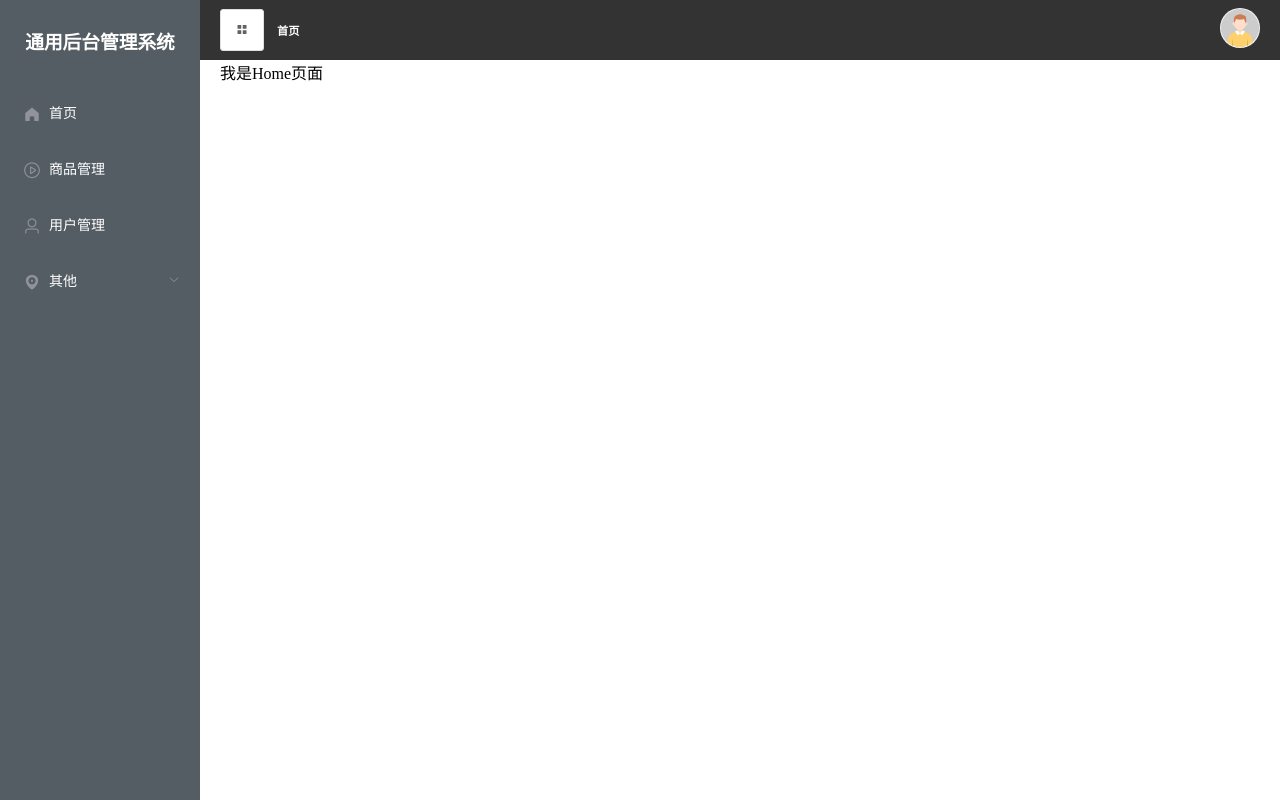
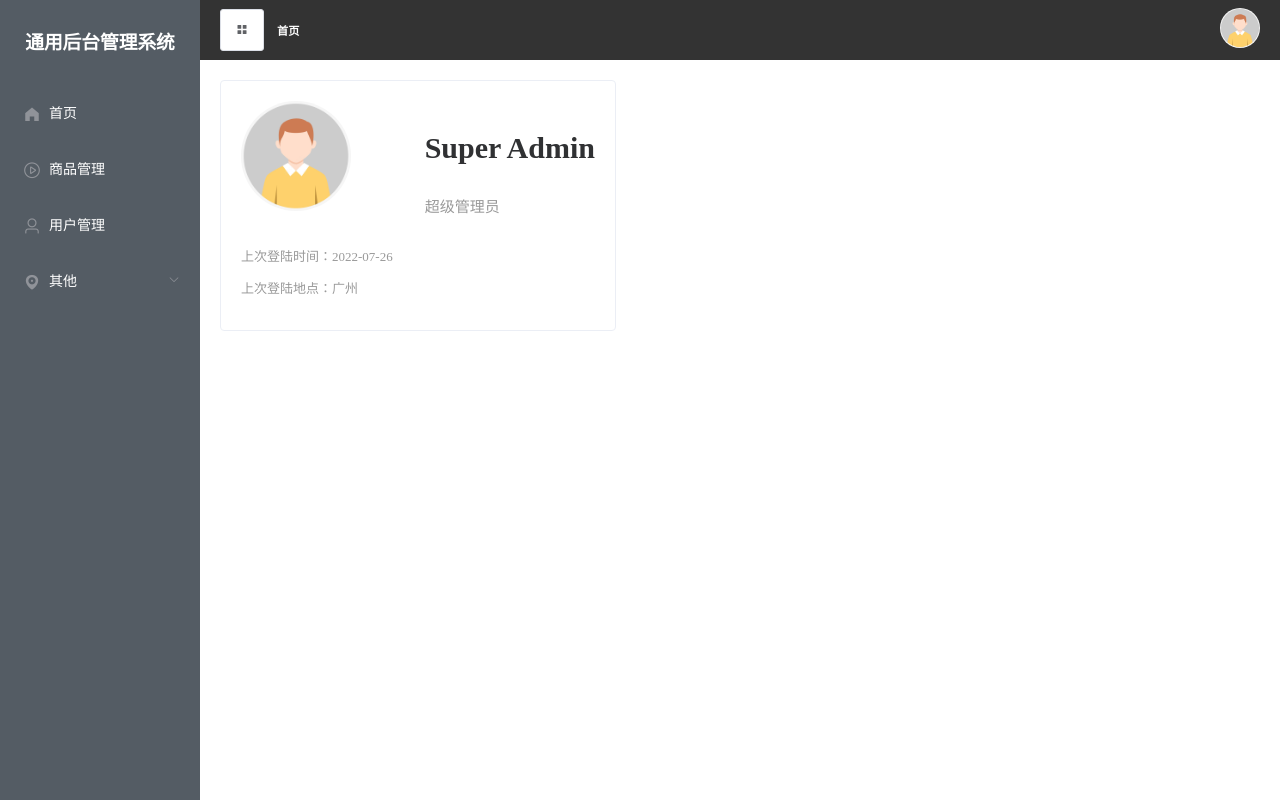
Before and after one commit to Patricia8447/Universal_Backend_Management_System, a Vue app: page /home in a window 1280 px wide. Built offline with nearby package versions, Linux system fonts and the light colour scheme.

Commit message:
Home组件布局

```diff
--- a/views/home/Index.vue
+++ b/views/home/Index.vue
@@ -1,15 +1,47 @@
 <template>
-<div>我是Home页面</div>
+  <el-row class="home" :gutter="20">
+    <el-col :span="8" style="margin-top: 20px">
+      <el-card shadow="hover">
+        <div class="user">
+          <img :src="userImg" />
+          <div class="userinfo">
+            <p class="name" style="font-size: 30px; font-weight: bold">Super Admin</p>
+            <p class="access" style="font-size: 15px; color: #999">超级管理员</p>
+          </div>
+        </div>
+        <br>
+        <div class="login-info" style="font-size: 13px; color: #999">
+          <p>上次登陆时间：<span>2022-07-26</span></p>
+          <p>上次登陆地点：<span>广州</span></p>
+        </div>
+      </el-card>
+    </el-col>
+  </el-row>
 </template>
 <script>
 /* eslint-disable */
 export default {
-    name: 'home',
-    data(){
-        return {}
-    }
+  name: "home",
+  data() {
+    return {
+      userImg: require("../../src/assets/images/user.jpg"),
+    };
+  },
+};
+</script>
+
+<style lang="less" scoped>
+.home {
+  width: 120%;
+  height: 20px;
+}
+.user img {
+  width: 110px;
+  height: 110px;
+  border-radius: 50%;
 }
 
-
-
-</script>
+.userinfo {
+  float: right;
+}
+</style>
```
